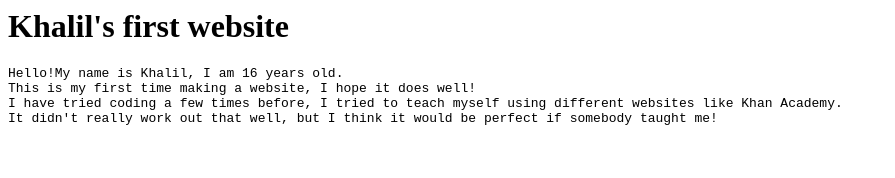
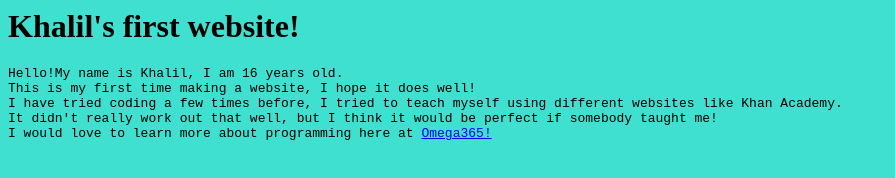
Before and after one commit to xolzmo/xolzmo.github.io, a plain HTML site: page index.html in a window 1280 px wide. Shown: the whole page, without its empty margins (0-895 px from the left). Drawn offline with Linux system fonts and the light colour scheme.

Commit message:
Update index.html

```diff
--- a/index.html
+++ b/index.html
@@ -1,12 +1,14 @@
 <DOCTYPE!html>
 <html>
-<body>
-<h1>Khalil's first website</h1>
+
+<body style="background-color:turquoise;">
+<h1 class="center">Khalil's first website!</h1>
 
 <pre>Hello!My name is Khalil, I am 16 years old.
 This is my first time making a website, I hope it does well!
 I have tried coding a few times before, I tried to teach myself using different websites like Khan Academy.
 It didn't really work out that well, but I think it would be perfect if somebody taught me!
+I would love to learn more about programming here at <a href="https://www.omega365.com/">Omega365!</a>
 </pre>
 
 </body>
```
